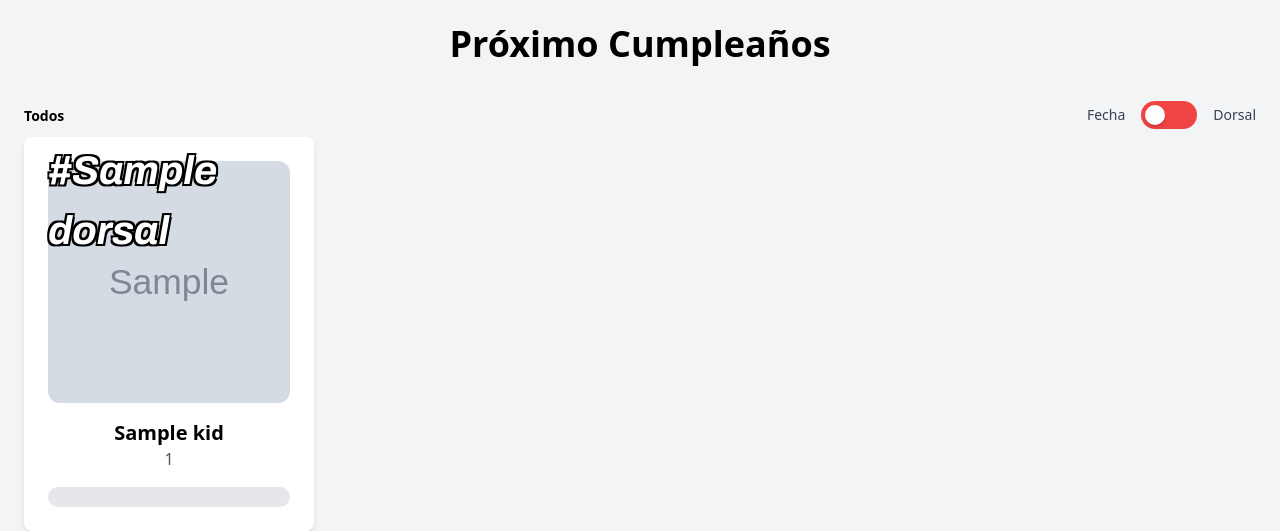
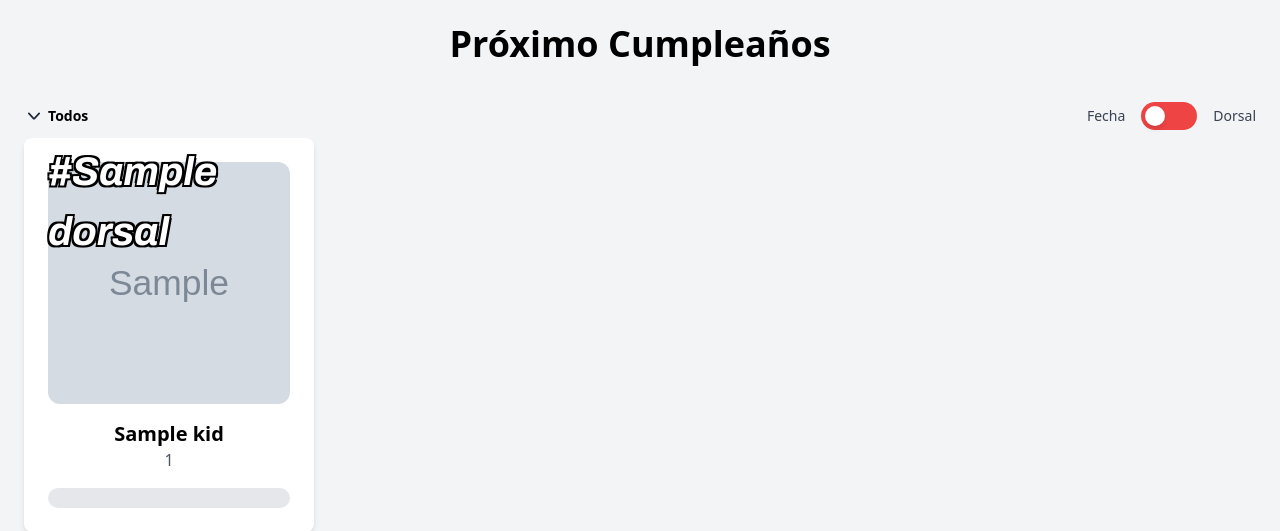
Before and after one commit to andresmarinabad/familyprogressweb, a Python web app: template templates/index.html in a window 1280 px wide. Shown: the top 531 px of the page. Run offline with Jinja, Linux system fonts and the light colour scheme; the template is opened without the code that fills it: most values are stand-ins (such as "Sample title", 1, 10 or a date in 2020); grey boxes marked "Sample" are stand-in pictures; some libraries are stand-ins or nearby versions.

Commit message:
feat: add chevron icon

```diff
--- a/templates/index.html
+++ b/templates/index.html
@@ -20,9 +20,16 @@
     <div class="flex justify-between items-end mb-2">
 
     <div class="flex items-center gap-2">
-      <div class="relative w-30">
+      <div class="relative w-30" style="margin-bottom: -6px;">
+        <span class="pointer-events-none absolute inset-y-0 left-0 flex items-center pl-1">
+          <svg aria-hidden="true" xmlns="http://www.w3.org/2000/svg" fill="none" viewBox="0 0 14 8" class="w-3 h-3 text-gray-800 dark:text-white">
+              <path stroke="currentColor" stroke-linecap="round" stroke-linejoin="round" stroke-width="2" d="m1 1 5.326 5.7a.909.909 0 0 0 1.348 0L13 1"></path>
+          </svg>
+        </span>
 
-        <select id="clanes" style="appearance: none;margin-right: 0px;margin-bottom: -7px; font-weight: bold;" class="bg-none block py-2.5 ps-0 w-full text-sm text-body bg-transparent border-0 border-b-0 border-default-medium appearance-none focus:outline-none focus:ring-0 focus:border-brand peer px-1 py-1">
+        <select id="clanes"
+                style="font-weight: bold;"
+                class="appearance-none bg-none  block w-full bg-transparent border-0 border-b-0 border-default-medium text-sm text-body focus:outline-none focus:ring-0 focus:border-brand peer py-2.5 pl-6 pr-2">
             <option>Todos</option>
             <option value="cm">Codina Martínez</option>
             <option value="mc">Marín Codina</option>
```
Lines whose indentation alone changed are shown as unchanged.
